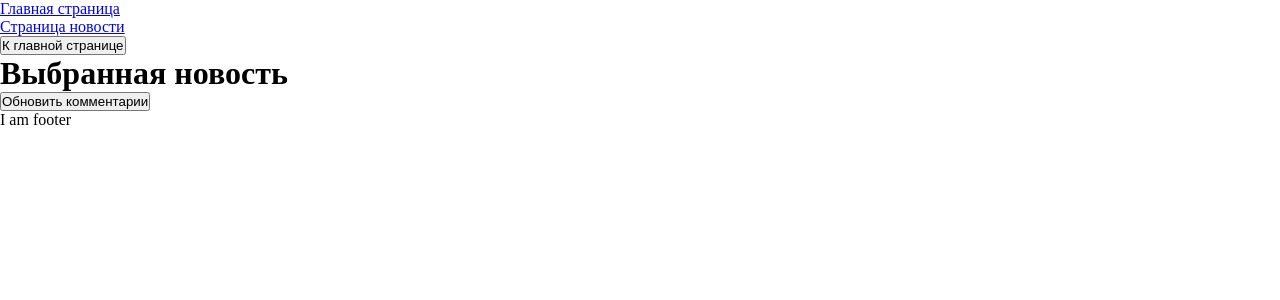
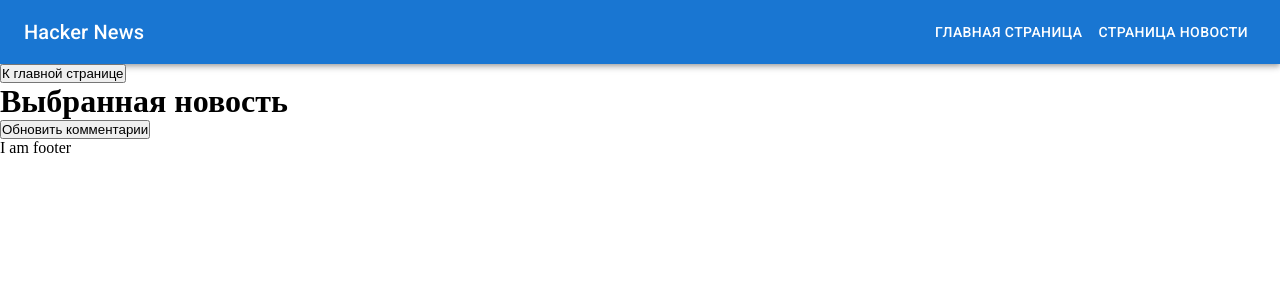
Before and after one commit to ry-ksu/hacker-news, a React (Create React App) app: page /story in a window 1280 px wide. Shown: the top 300 px of the page. Built offline with nearby package versions, Linux system fonts and the light colour scheme.

Commit message:
feat: add style components to header

```diff
--- a/package.json
+++ b/package.json
@@ -3,6 +3,10 @@
   "version": "0.1.0",
   "private": true,
   "dependencies": {
+    "@emotion/react": "^11.10.5",
+    "@emotion/styled": "^11.10.5",
+    "@mui/icons-material": "^5.10.9",
+    "@mui/material": "^5.10.13",
     "@reduxjs/toolkit": "^1.9.0",
     "@testing-library/jest-dom": "^5.14.1",
     "@testing-library/react": "^13.0.0",
--- a/public/index.html
+++ b/public/index.html
@@ -10,6 +10,10 @@
       content="Web site created using create-react-app"
     />
     <link rel="apple-touch-icon" href="%PUBLIC_URL%/logo192.png" />
+    <link
+      rel="stylesheet"
+      href="https://fonts.googleapis.com/css?family=Roboto:300,400,500,700&display=swap"
+    />
     <link rel="manifest" href="%PUBLIC_URL%/manifest.json" />
     <title>React App</title>
   </head>
--- a/src/components/header/index.tsx
+++ b/src/components/header/index.tsx
@@ -1,7 +1,28 @@
 import React from 'react';
 import { NavLink } from 'react-router-dom';
+import {
+  AppBar,
+  IconButton,
+  Toolbar,
+  Box,
+  Typography,
+  Divider,
+  List,
+  ListItem,
+  ListItemButton,
+  ListItemText,
+  Button,
+  Drawer,
+} from '@mui/material';
+import MenuIcon from '@mui/icons-material/Menu';
 
 export const Header = () => {
+  const [mobileOpen, setMobileOpen] = React.useState(false);
+
+  const handleDrawerToggle = () => {
+    setMobileOpen(!mobileOpen);
+  };
+
   const links = [
     {
       path: '/',
@@ -15,17 +36,69 @@ export const Header = () => {
     },
   ];
 
+  const drawer = (
+    <Box onClick={handleDrawerToggle} sx={{ textAlign: 'center' }}>
+      <Typography variant="h6" sx={{ my: 2 }}>
+        Hacker News
+      </Typography>
+      <Divider />
+      <List>
+        {links.map(({ path, label, exact }) => (
+          <ListItem key={label} disablePadding>
+            <ListItemButton sx={{ textAlign: 'center' }}>
+              <NavLink to={path} exact={exact}>
+                <ListItemText primary={label} sx={{ color: 'rgba(0, 0, 0, 0.87)' }} />
+              </NavLink>
+            </ListItemButton>
+          </ListItem>
+        ))}
+      </List>
+    </Box>
+  );
+  const drawerWidth = 240;
+
   return (
-    <header>
-      <ul>
-        {links.map(({ path, label, exact }) => (
-          <li key={label}>
-            <NavLink to={path} exact={exact}>
-              {label}
-            </NavLink>
-          </li>
-        ))}
-      </ul>
-    </header>
+    <Box sx={{ display: 'flex' }}>
+      <AppBar position="static">
+        <Toolbar>
+          <IconButton
+            color="inherit"
+            aria-label="open drawer"
+            edge="start"
+            onClick={handleDrawerToggle}
+            sx={{ mr: 2, display: { sm: 'none' } }}
+          >
+            <MenuIcon />
+          </IconButton>
+          <Typography
+            variant="h6"
+            component="div"
+            sx={{ flexGrow: 1, display: { xs: 'none', sm: 'block' } }}
+          >
+            Hacker News
+          </Typography>
+          <Box sx={{ display: { xs: 'none', sm: 'block' } }}>
+            {links.map(({ path, label, exact }) => (
+              <NavLink key={label} to={path} exact={exact}>
+                <Button sx={{ color: '#fff' }}>{label}</Button>
+              </NavLink>
+            ))}
+          </Box>
+        </Toolbar>
+      </AppBar>
+      <Box component="nav">
+        <Drawer
+          variant="temporary"
+          open={mobileOpen}
+          onClose={handleDrawerToggle}
+          sx={{
+            display: { xs: 'block', sm: 'none' },
+            '& .MuiDrawer-paper': { boxSizing: 'border-box', width: drawerWidth },
+          }}
+        >
+          {drawer}
+        </Drawer>
+      </Box>
+    </Box>
   );
 };
--- a/src/components/story/index.tsx
+++ b/src/components/story/index.tsx
@@ -20,16 +20,16 @@ export const Story = (prop: IStoryProp) => {
   };
 
   return prop.story && prop.story.url ? (
-    <NavLink to="/story">
-      <div data-id={prop.story.id} onClick={onClick}>
-        <h3>{prop.story.title}</h3>
-        <p>{prop.story.score}</p>
-        <p>{prop.story.by}</p>
-        <p>{String(new Date(prop.story.time * 1000))}</p>
-        <p>
+    <div data-id={prop.story.id} onClick={onClick}>
+      <NavLink to="/story">
+        <span>{prop.story.title}</span>
+        <span>{prop.story.score}</span>
+        <span>{prop.story.by}</span>
+        <span>{String(new Date(prop.story.time * 1000))}</span>
+        <span>
           <strong>{prop.story.kids?.length}</strong>
-        </p>
-      </div>
-    </NavLink>
+        </span>
+      </NavLink>
+    </div>
   ) : null;
 };
--- a/src/index.css
+++ b/src/index.css
@@ -2,3 +2,7 @@
   margin: 0;
   padding: 0;
 }
+
+a {
+  text-decoration: none;
+}
```
Also changed, not shown: 1 other file (tests, documents, lock files or other folders).
